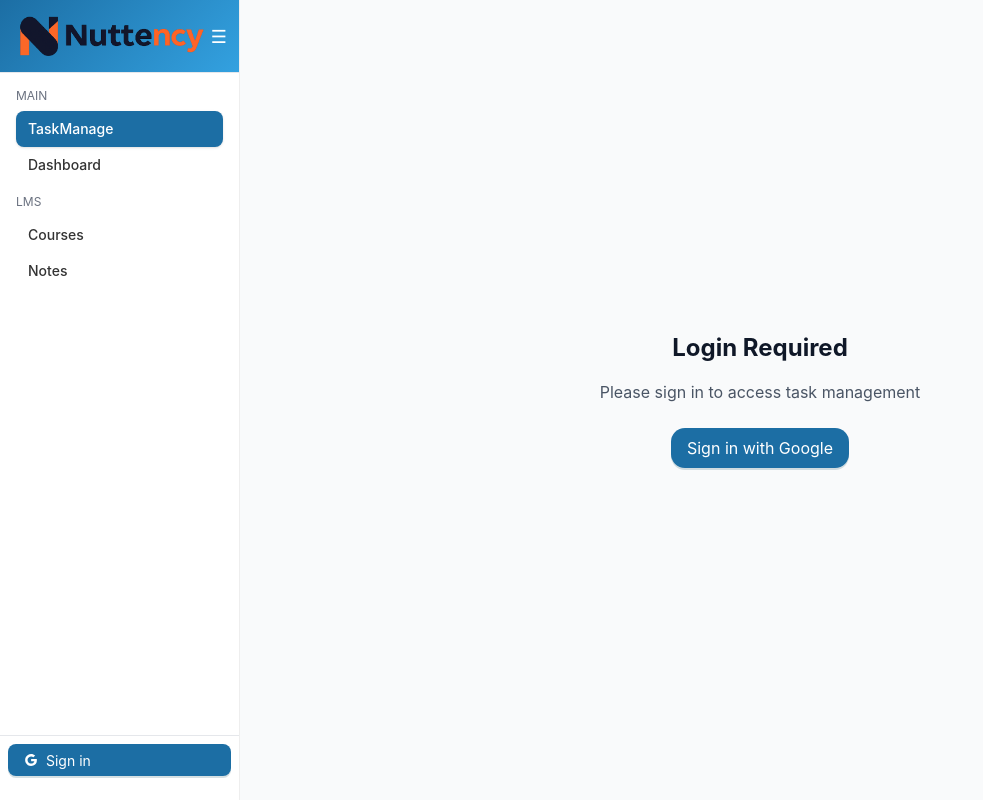
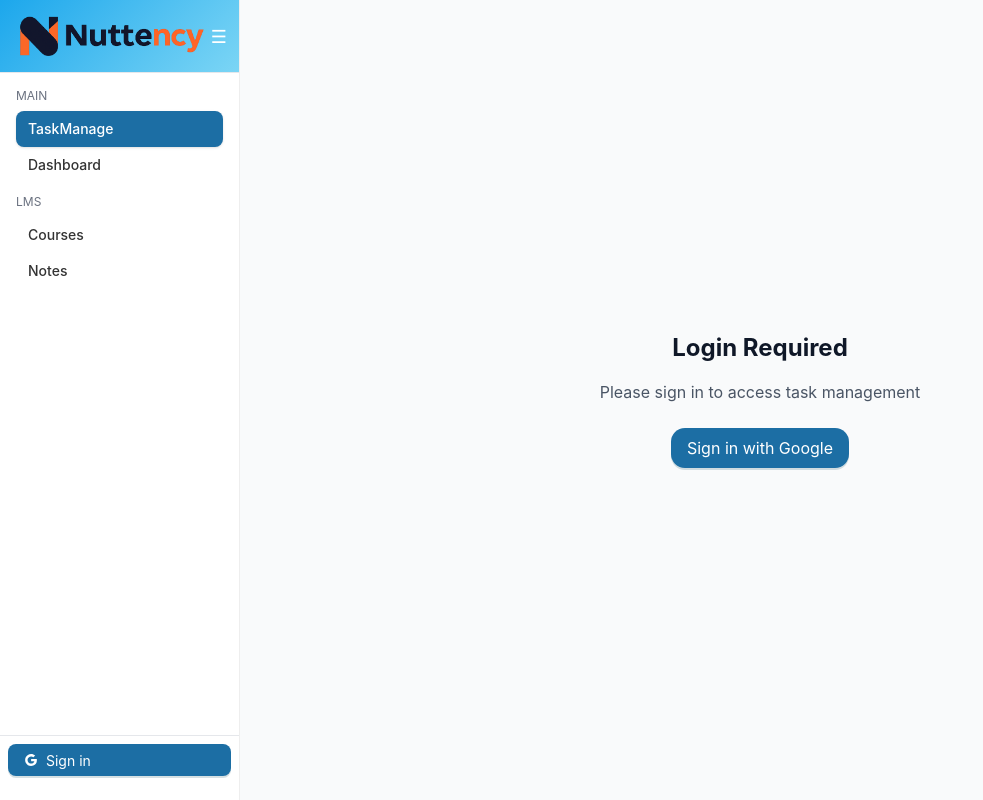
Before and after one commit to Kittyumbs/lms_nutt, a React (Vite) app: page /taskmanage in a window 1280 px wide. Shown: the whole page, without its empty margins (0-983 px from the left). Built offline with nearby package versions, Linux system fonts and the light colour scheme; no server answers.

Commit message:
style: Update sidebar gradient colors to lighter blue theme
- Change gradient from dark blue (#1C6EA4, #33A1E0) to lighter blue (#1CA7EC, #7BD5F5)
- Improve visual harmony with Nuttency logo colors
- Create more modern and vibrant sidebar appearance

```diff
--- a/src/components/Layout/Sidebar.tsx
+++ b/src/components/Layout/Sidebar.tsx
@@ -114,7 +114,7 @@ export default function Sidebar() {
             justifyContent: collapsed ? 'center' : 'space-between',
             padding: '16px 12px',
             borderBottom: '1px solid #e5e7eb',
-            background: 'linear-gradient(135deg, #1C6EA4 0%, #33A1E0 100%)', /* New gradient colors */
+            background: 'linear-gradient(135deg, #1CA7EC 0%, #7BD5F5 100%)', /* New gradient colors */
             color: 'white',
           }}
         >
```
